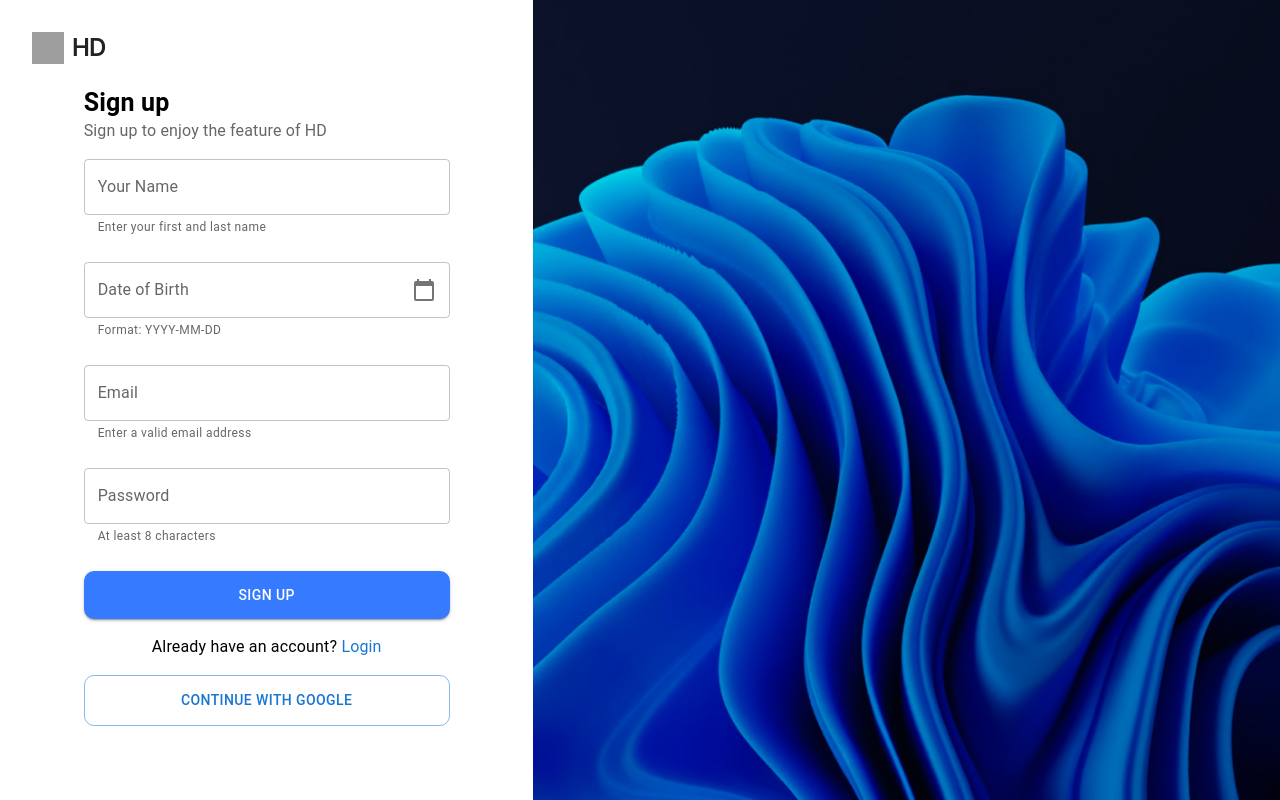
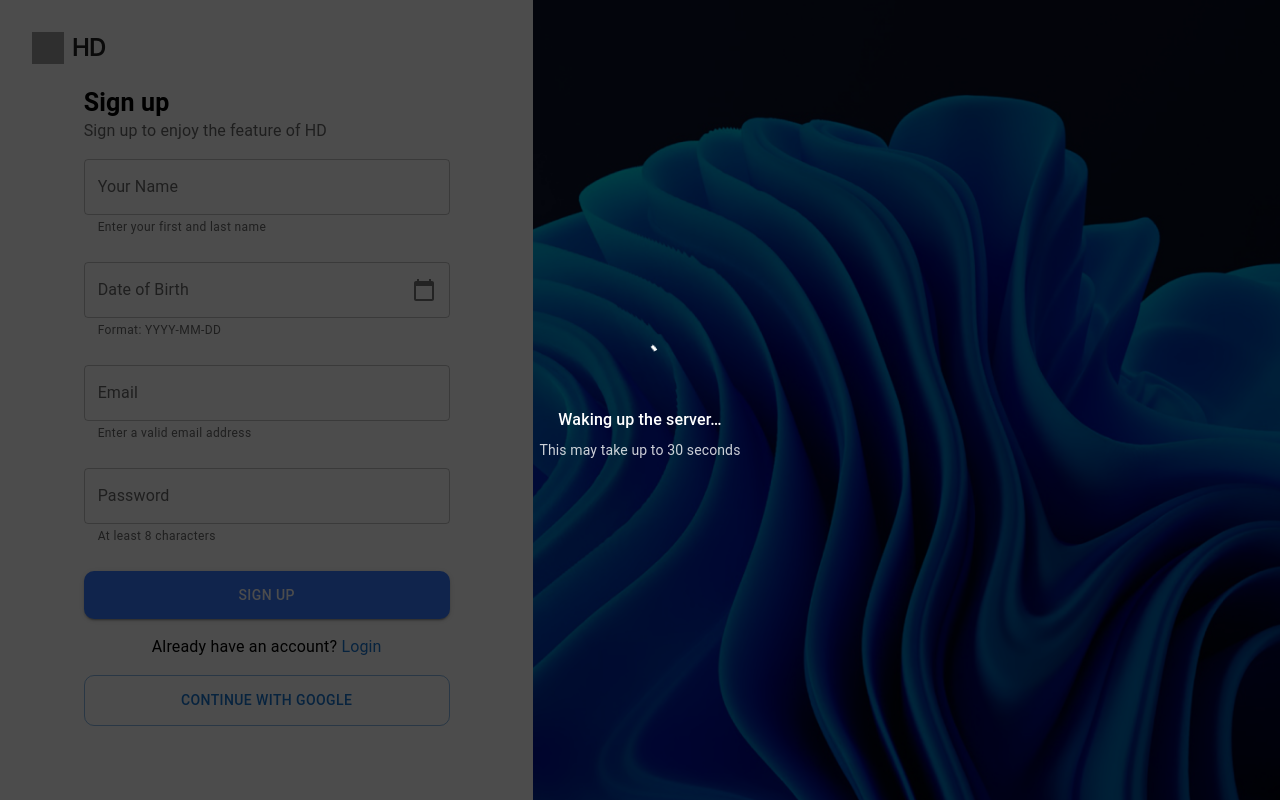
Before and after one commit to BiswayanBanerjee/Note_Application, a React (Create React App) app in the folder note-taking-frontend/: page / in a window 1280 px wide. Built offline with nearby package versions, Linux system fonts and the light colour scheme; no server answers; grey boxes are pictures that could not be loaded.

Commit message:
Implemented wake up backend loader to auto wake up

```diff
--- a/note-taking-frontend/src/App.tsx
+++ b/note-taking-frontend/src/App.tsx
@@ -5,9 +5,14 @@ import SignupPage from "./pages/SignupPage";
 import NotesPage from "./pages/NotesPage";
 import PrivateRoute from "./components/PrivateRoute";
 import PublicRoute from "./components/PublicRoute";
+import WakeUpModal from "./components/wakeUpModal";
+import { useWakeUpBackend } from "./hooks/useWakeUpBackend";
 
 const App: React.FC = () => {
+  const waking = useWakeUpBackend();
   return (
+    <>
+     <WakeUpModal open={waking} />
     <Router>
       <Routes>
         <Route path="/login" element={<PublicRoute element={<LoginPage />} />} />
@@ -17,6 +22,7 @@ const App: React.FC = () => {
         <Route path="*" element={<PublicRoute element={<LoginPage />} />} />
       </Routes>
     </Router>
+    </>
   );
 };
 
--- /dev/null
+++ b/note-taking-frontend/src/components/wakeUpModal.tsx
@@ -0,0 +1,38 @@
+import React from "react";
+import { Backdrop, Box, CircularProgress, Typography } from "@mui/material";
+
+interface Props {
+  open: boolean;
+}
+
+const WakeUpModal: React.FC<Props> = ({ open }) => {
+  return (
+    <Backdrop
+      open={open}
+      sx={{
+        zIndex: 9999,
+        color: "#fff",
+        backgroundColor: "rgba(0,0,0,0.7)",
+      }}
+    >
+      <Box
+        sx={{
+          textAlign: "center",
+          p: 4,
+          borderRadius: 2,
+          maxWidth: 320,
+        }}
+      >
+        <CircularProgress color="inherit" />
+        <Typography mt={3} fontSize={16} fontWeight={500}>
+          Waking up the server…
+        </Typography>
+        <Typography mt={1} fontSize={14} color="rgba(255,255,255,0.8)">
+          This may take up to 30 seconds
+        </Typography>
+      </Box>
+    </Backdrop>
+  );
+};
+
+export default WakeUpModal;
--- /dev/null
+++ b/note-taking-frontend/src/hooks/useWakeUpBackend.ts
@@ -0,0 +1,31 @@
+import { useEffect, useState } from "react";
+import axios from "axios";
+
+const BACKEND_URL = process.env.REACT_APP_API_BASE_URL;
+
+export const useWakeUpBackend = () => {
+  const [waking, setWaking] = useState(true);
+
+  useEffect(() => {
+    let interval: NodeJS.Timeout;
+
+    const ping = async () => {
+      try {
+        await axios.get(`${BACKEND_URL}/health`, {
+          timeout: 3000,
+        });
+        setWaking(false);
+        clearInterval(interval);
+      } catch {
+        // backend still sleeping
+      }
+    };
+
+    ping(); // immediate first attempt
+    interval = setInterval(ping, 2000); // every 2 seconds
+
+    return () => clearInterval(interval);
+  }, []);
+
+  return waking;
+};
```
Also changed, not shown: 2 other files (tests, documents, lock files or other folders).
